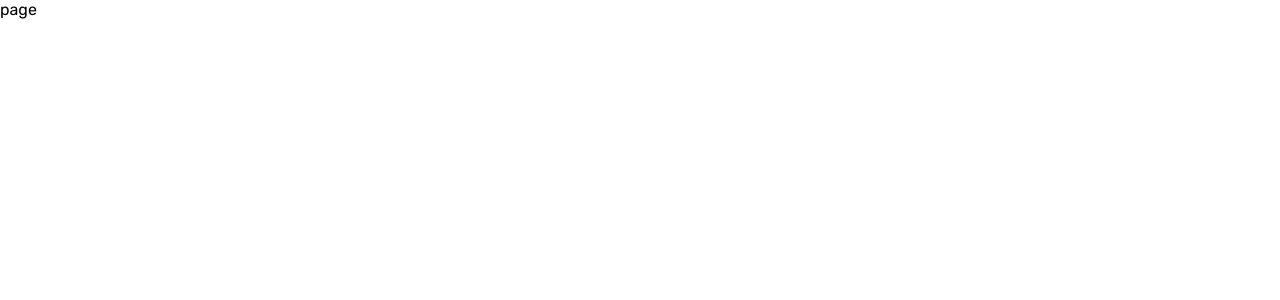
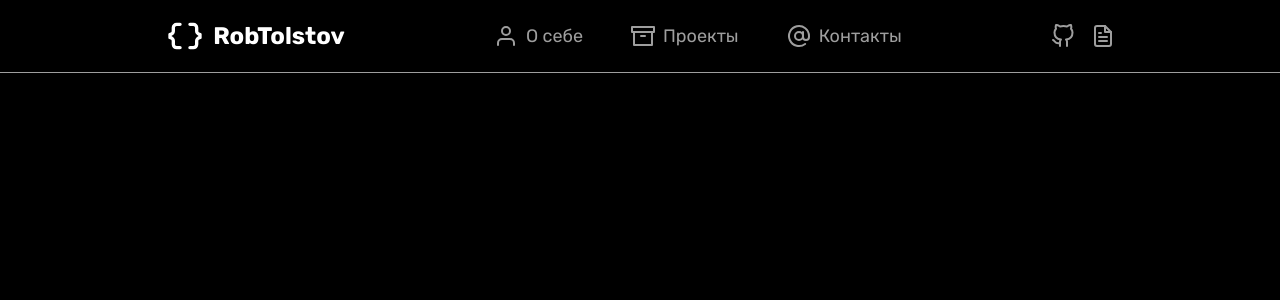
Before and after one commit to jean3102/React-portfolio, a Next.js app: page / in a window 1280 px wide. Shown: the top 300 px of the page. Built offline with nearby package versions, Linux system fonts and the light colour scheme.

Commit message:
Feat (Navbar): Added Navbar module

```diff
--- a/src/app/globals.scss
+++ b/src/app/globals.scss
@@ -6,3 +6,24 @@
     padding: 0;
     margin: 0;
 }
+
+html {
+    scroll-behavior: smooth;
+}
+
+body {
+    font-size: 16px;
+    background-color: $color-black;
+    color: $color-white;
+}
+
+a {
+    text-decoration: none;
+    color: inherit;
+}
+
+main {
+    max-width: 1440px;
+    width: 100%;
+    margin: auto;
+}
--- a/src/app/layout.tsx
+++ b/src/app/layout.tsx
@@ -1,18 +1,27 @@
 import type { Metadata } from "next"
 import { Rubik } from "next/font/google"
 import "./globals.scss"
+import Navbar from "@/modules/Navbar/Navbar"
 
 const rubik = Rubik({ subsets: ["cyrillic"] })
 
 export const metadata: Metadata = {
-  title: "Create Next App",
-  description: "Generated by create next app",
+  title: "RobTolstov",
+  description: "I'm frontend developer, who builds best-looking interfaces",
 }
 
 export default function RootLayout({ children }: Readonly<{ children: React.ReactNode }>) {
   return (
     <html lang="ru">
-      <body className={rubik.className}>{children}</body>
+      <head>
+        <link rel="icon" href="/favicon.svg" />
+      </head>
+      <body className={rubik.className}>
+        <Navbar />
+        <main>
+          {children}
+        </main>
+      </body>
     </html>
   )
 }
--- a/src/app/page.tsx
+++ b/src/app/page.tsx
@@ -1,8 +1,11 @@
 import React from "react"
+import Section from "@/modules/Section/Section"
 
 const page = () => {
   return (
-    <div>page</div>
+    <>
+
+    </>
   )
 }
 
--- /dev/null
+++ b/src/modules/Navbar/Navbar.module.scss
@@ -0,0 +1,167 @@
+@charset "UTF-8";
+@use "@/utils/colors.scss" as *;
+
+.navbar {
+    display: flex;
+    flex-direction: row;
+    justify-content: space-evenly;
+    align-items: center;
+    position: sticky;
+    top: 0;
+    z-index: 100;
+    background-color: color-mix(in srgb, $color-black 90%, transparent 10%);
+    backdrop-filter: blur(.25rem);
+    padding: 1rem 2rem;
+    border-bottom: 1px solid $color-grey-500;
+
+    & .brand {
+        display: flex;
+        flex-direction: row;
+        align-items: center;
+        font-size: x-large;
+        font-weight: 700;
+        color: $color-white;
+        gap: .5rem
+    }
+
+    & .items {
+        display: flex;
+        flex-direction: row;
+        align-items: center;
+        gap: 1rem;
+        list-style: none;
+
+        & .navlink {
+            position: relative;
+            display: flex;
+            flex-direction: row;
+            align-items: center;
+            gap: .5rem;
+            font-size: large;
+            font-weight: light;
+            color: $color-grey-500;
+            text-decoration: none;
+            transition: all .25s ease-in-out;
+            padding: .5rem 1rem;
+            border-radius: .5rem;
+
+            &:hover {
+                color: $color-white;
+            }
+
+            &.active {
+                color: $color-white;
+            }
+        }
+    }
+
+    & .socials {
+        display: flex;
+        flex-direction: row;
+        align-items: center;
+        gap: 1rem;
+
+        & > * {
+            display: flex;
+            flex-direction: row;
+            align-items: center;
+            transition: all .25s ease-in-out;
+            width: 1.5rem;
+            color: $color-grey-500;
+
+            &:hover {
+                color: $color-white;
+            }
+        }
+    }
+
+    & .burger {
+        display: none;
+        flex-direction: column;
+        align-items: center;
+        gap: .5rem;
+        font-size: large;
+        color: $color-white;
+        transition: all .125s ease-in-out;
+        border: none;
+        background-color: transparent;
+        cursor: pointer;
+
+        & .line {
+            transition: all .125s ease-in-out;
+            background-color: $color-white;
+            height: 2px;
+            border-radius: 2px;
+            width: 1.5rem;
+
+            &:first-child {
+                transform-origin: left center;
+            }
+
+            &:last-child {
+                transform-origin: left center;
+            }
+        }
+
+        &.active .line:first-child {
+            transform: rotate(45deg) translateY(-.3rem);
+
+        }
+
+        &.active .line:last-child {
+            transform: rotate(-45deg) translateY(.25rem);
+        }
+    }
+}
+
+@media screen and (max-width: 968px) {
+    .navbar {
+        & .brand {
+            font-size: larger;
+
+            & > *:first-child {
+                width: 32px;
+            }
+        }
+
+        & .burger {
+            display: flex;
+        }
+
+        & .items {
+            transition: all 0.125s ease-in-out;
+            transform: translateX(-100%);
+            opacity: 0%;
+            align-items: center;
+            justify-content: center;
+            position: fixed;
+            top: 4.5rem;
+            width: 100%;
+            height: calc(100lvh - 4.5rem);
+            flex-direction: column;
+            padding: 1rem;
+            background-color: color-mix(in srgb, $color-black 90%, transparent 10%);
+            backdrop-filter: blur(.25rem);
+            -webkit-backdrop-filter: blur(.25rem);
+            z-index: 90;
+
+            & .navlink {
+                font-size: xx-large;
+            }
+        }
+
+        & .items.toggle {
+            display: flex;
+            transform: translateX(0%);
+            opacity: 100%;
+        }
+
+        & .socials > * {
+            color: $color-white;
+        }
+    }
+
+    body:has(.navbar .items.toggle) {
+        position: fixed;
+    }
+}
--- /dev/null
+++ b/src/modules/Navbar/Navbar.tsx
@@ -0,0 +1,90 @@
+"use client"
+import React, { useState, useEffect } from "react"
+import style from "./Navbar.module.scss"
+import Link from "next/link"
+import Image from "next/image"
+import { Archive, AtSign, FileText, GitHub, User } from "react-feather"
+
+const routes = [
+  {
+    label: "О себе",
+    href: "#о_себе",
+    icon: <User />
+  },
+  {
+    label: "Проекты",
+    href: "#проекты",
+    icon: <Archive />
+  },
+  {
+    label: "Контакты",
+    href: "#контакты",
+    icon: <AtSign />
+  }
+]
+
+const Navbar = () => {
+  const [activeRoute, setActiveRoute] = useState<string | null>(null)
+  const [navToggle, setNavToggle] = useState(false)
+
+  useEffect(() => {
+    const handleScroll = () => {
+      let activeRoute: string | null = null
+      let minDistance = Infinity
+
+      routes.forEach((route) => {
+        const element = document.querySelector(route.href)
+        if (element) {
+          const distance = Math.abs(element.getBoundingClientRect().top)
+          if (distance < minDistance) {
+            minDistance = distance
+            activeRoute = route.href
+          }
+        }
+      })
+
+      setActiveRoute(activeRoute)
+    }
+
+    window.addEventListener("scroll", handleScroll)
+    handleScroll()
+
+    return () => {
+      window.removeEventListener("scroll", handleScroll)
+    }
+  }, [routes])
+
+
+  return (
+    <nav className={style.navbar}>
+      <Link href="#о_себе" className={style.brand}>
+        <Image src="/favicon.svg" alt="RobTolstov" width="40" height="40" />
+        <span>RobTolstov</span>
+      </Link>
+      <ul className={`${style.items} ${navToggle ? style.toggle : ""}`}>
+        {routes.map((route) => (
+          <li key={route.label}>
+            <Link href={route.href} className={`${style.navlink} ${activeRoute === route.href? style.active : ""}`} onClick={() => {setNavToggle(prev => false)}}>
+              {route.icon}
+              <span>{route.label}</span>
+            </Link>
+          </li>
+        ))}
+      </ul>
+      <div className={style.socials}>
+        <Link href="https://github.com/tolstovr" target="_blank" rel="noopener noreferrer">
+          <GitHub />
+        </Link>
+        <Link href="#" target="_blank" download>
+          <FileText />
+        </Link>
+      </div>
+      <button className={`${style.burger} ${navToggle ? style.active : ""}`} onClick={() => {setNavToggle(prev => !prev)}}>
+        <span className={style.line} />
+        <span className={style.line} />
+      </button>
+    </nav>
+  )
+}
+
+export default Navbar
```
